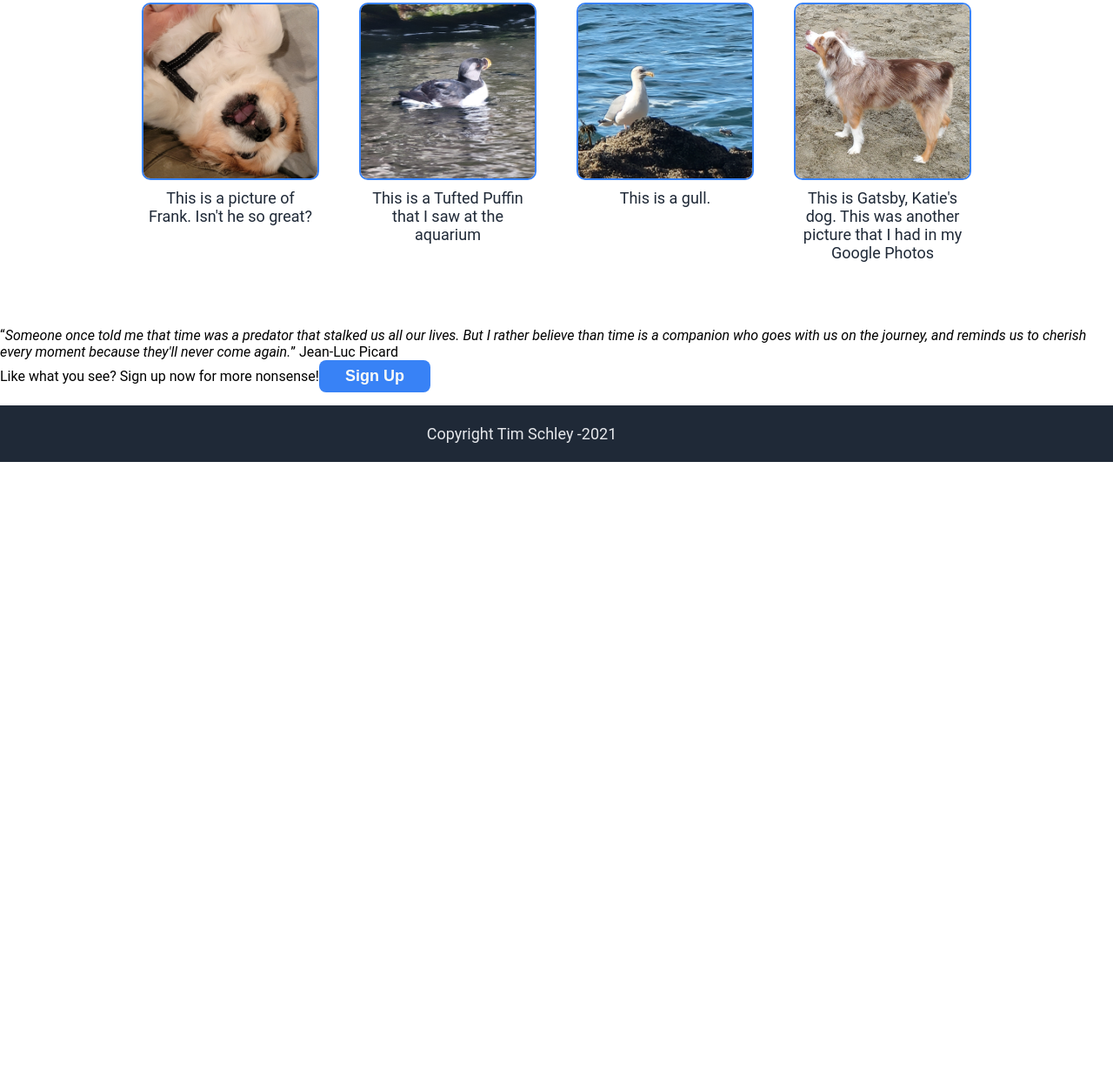
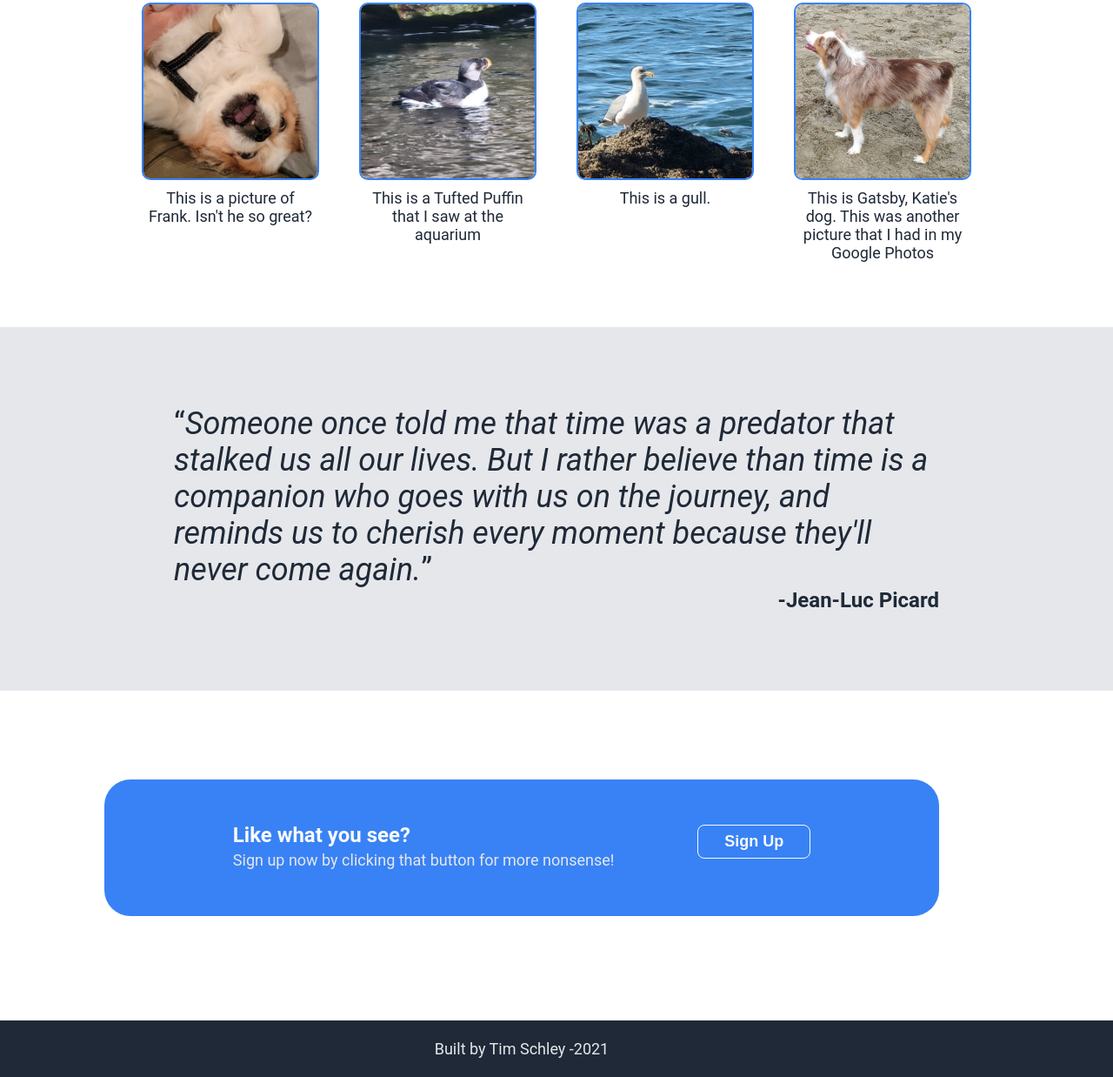
Before and after one commit to ThunderKlappe/Landing-Page, a plain HTML site: page index.html in a window 1280 px wide. Shown: the part 693-1931 px from the top of the page at 87% size. Before the commit the page ends 1224 px from the top, so only its background shows below. Drawn offline with Linux system fonts and the light colour scheme.

Commit message:
Completed website

```diff
--- a/index.html
+++ b/index.html
@@ -27,7 +27,7 @@
             <div class="picture-placeholder"><img src="images/laptop.jpg"></div>
         </div>
         <div class="info">
-            <div class="info-title">Here are some pictures of Animals</div>
+            <div class="info-title">Here are some pictures of animals</div>
             <div class="cards">
                 <div class="card">
                     <img src="images/frank.jpg">
@@ -48,16 +48,21 @@
             </div>
         </div>
         <div class="quote-box">
-            <q><cite>Someone once told me that time was a predator that stalked us all our lives. But I rather believe than time is a companion who goes with us on the journey, and reminds us to cherish every moment because they'll never come again.</cite></q> Jean-Luc Picard
+            <q><cite>Someone once told me that time was a predator that stalked us all our lives. But I rather believe than time is a companion who goes with us on the journey, and reminds us to cherish every moment because they'll never come again.</cite></q>
+            <div class="attribution">-Jean-Luc Picard</div>
         </div>
         <div class="sign-up-section">
             <div class="sign-up-box">
-                Like what you see? Sign up now for more nonsense!<button>Sign Up</button>
+                <div class="sign-up-left">
+                    <div class="sign-up-title">Like what you see?</div>
+                    <div class="body-text">Sign up now by clicking that button for more nonsense!</div>
+                </div>
+                <div class="buttcon"><button>Sign Up</button></div>
             </div>
         </div>
     </div>
     <div class="footer">
-        Copyright Tim Schley -2021
+        Built by Tim Schley -2021
     </div>
 
 </body>
--- a/style.css
+++ b/style.css
@@ -104,6 +104,47 @@ button{
     color: #1F2937;
     margin-top: 10px;
 }
+.quote-box{
+    background-color: #E5E7EB;
+    padding: 90px 200px;
+}
+.quote-box q{
+    font-size: 36px;
+    color: #1F2937;
+}
+.attribution{
+    font-size: 24px;
+    color: #1F2937;
+    font-weight: bold;
+    text-align: right;
+}
+.sign-up-box{
+    background-color: #3882F6;
+    padding: 50px 100px;
+    margin: 102px 200px 120px 120px;
+    border-radius: 30px;
+    display: flex;
+    flex-wrap: wrap;
+    justify-content: space-around;
+}
+.buttcon{
+    display: flex;
+    align-items: center;
+}
+.sign-up-box button{
+    border-color: #F9FAF8;
+    border-width: 1px;
+    border-style: solid;
+    flex: 0 0 auto;
+}
+.sign-up-title{
+    color: #F9FAF8;
+    font-size: 24px;
+    font-weight: bold;
+}
+.sign-up-box .body-text{
+    margin: 4px 0px;
+}
 
 .footer{
     justify-content: center;
```
